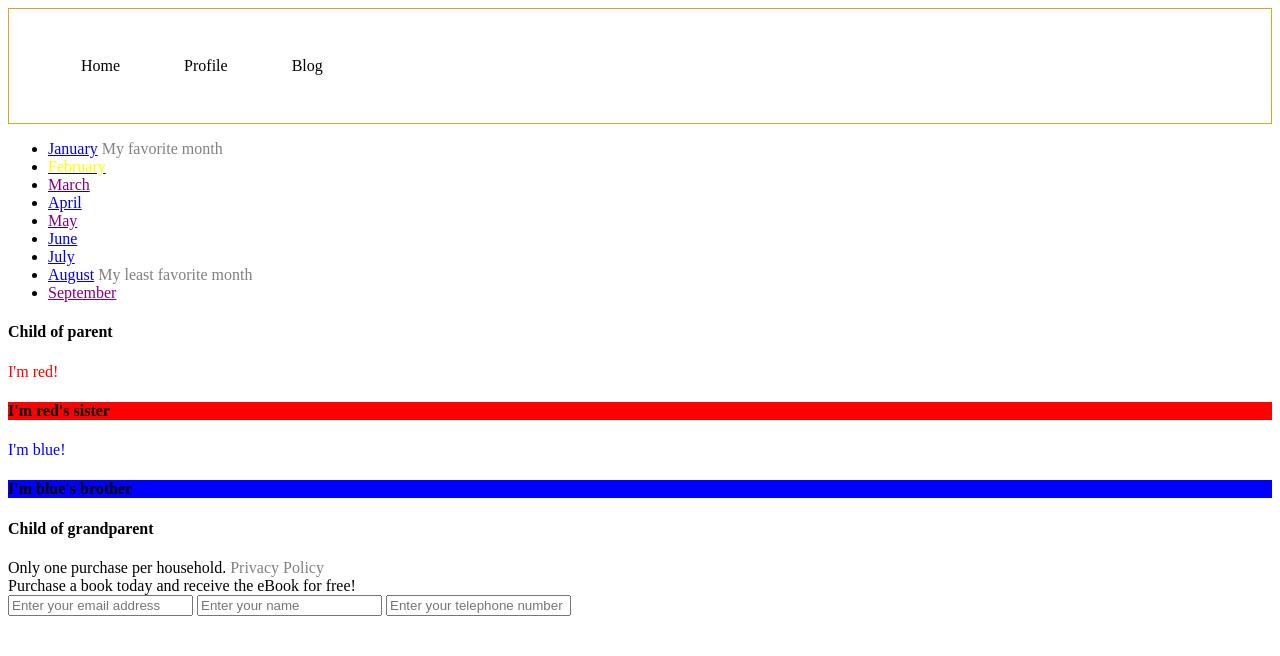
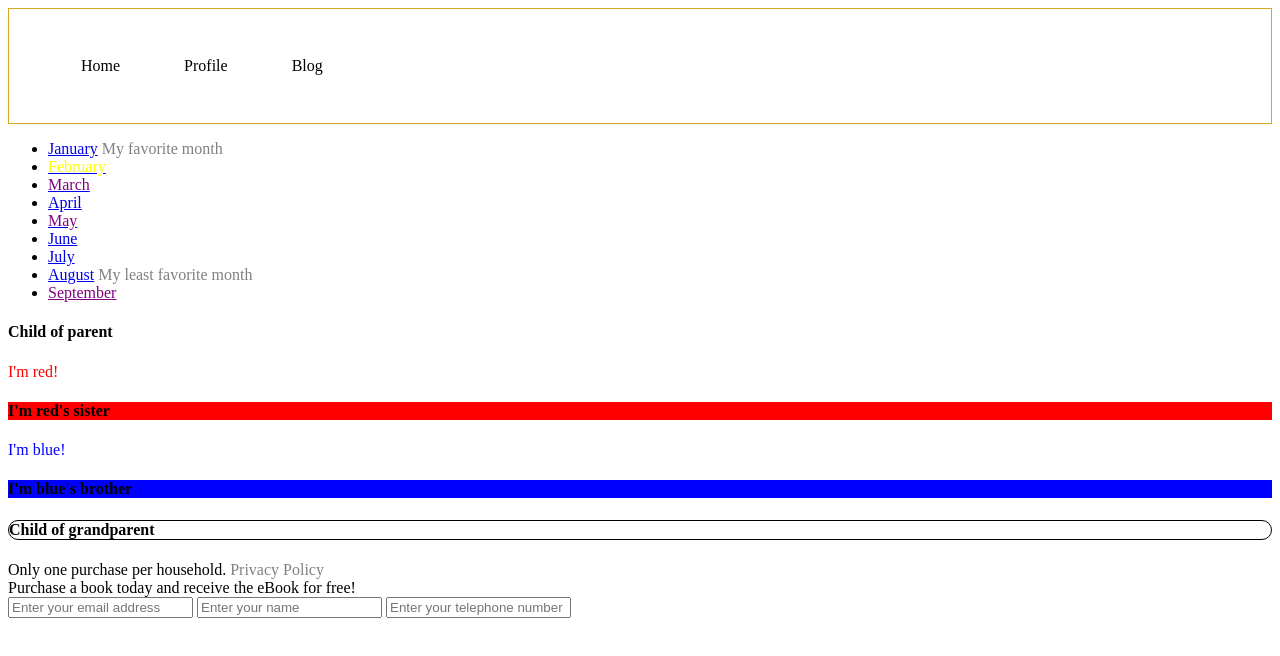
Before and after one commit to dconroy91/day-one-class, a plain HTML site: page index.html in a window 1280 px wide. Drawn offline with Linux system fonts and the light colour scheme.

Commit message:
updating repositroy

```diff
--- a/selectors.css
+++ b/selectors.css
@@ -54,3 +54,7 @@ article section:nth-child(3){
 .parent div:nth-child(3) + h4{
     background-color: blue ;
 }
+.grandparent > h4 {
+   border: 1px solid black;
+   border-radius: 1em;
+}
```
